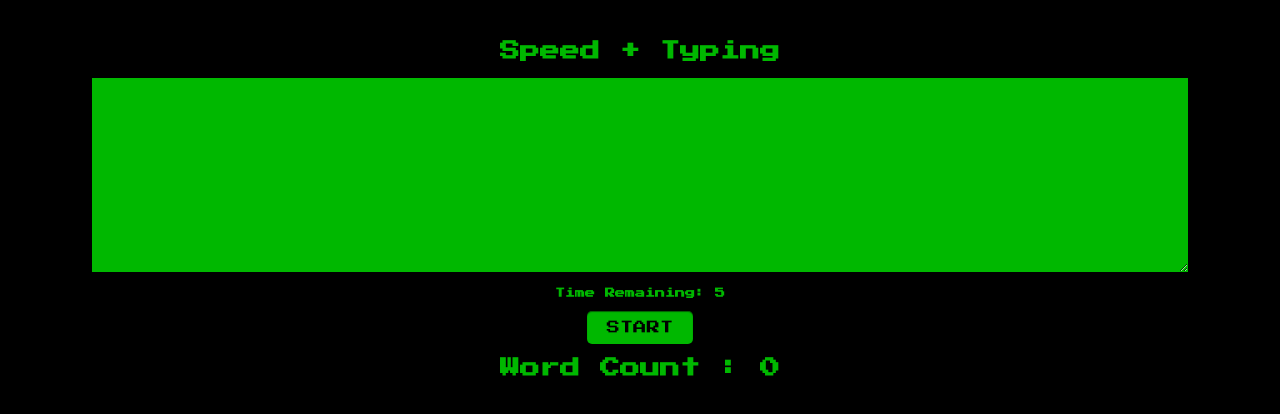
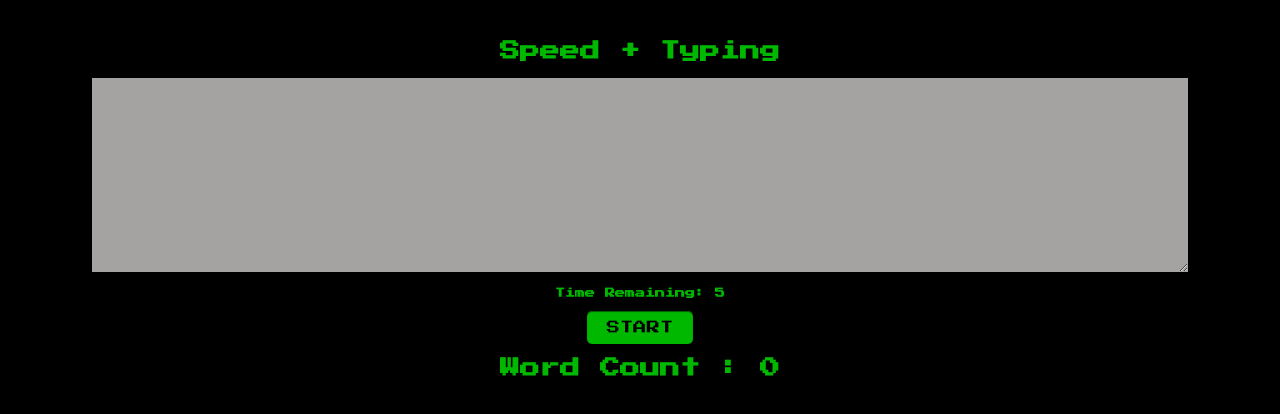
Before and after one commit to aadarsh10c/speed-typing-game, a React (Vite) app: page / in a window 1280 px wide. Shown: the top 414 px of the page. Built offline with nearby package versions, Linux system fonts and the light colour scheme.

Commit message:
Added disabled functionality to text area and button

```diff
--- a/src/App.jsx
+++ b/src/App.jsx
@@ -43,10 +43,12 @@ export default function App(){
                 name='track'
                 value={track}
                 onChange={handleChange}
+                disabled={!isTimeRemaining}
             />
             <h4>Time Remaining: {timeRemaining}</h4>
             <button
                 onClick={ startGame }
+                disabled={isTimeRemaining}
                 >Start</button>
             <h1>Word Count : {count}</h1>
         </div>
--- a/src/sass/_base.scss
+++ b/src/sass/_base.scss
@@ -50,6 +50,9 @@ html, body {
     }&:active{
         transform: translateY(1px);
     }
+    &:disabled{
+        cursor: not-allowed;
+    }
 }
 
 h1 {
@@ -66,4 +69,8 @@ textarea {
     height: 20rem;
     background: #00b800;
     padding: 1rem;
+    &:disabled{
+        background-color: #a5a2a2;
+    }
+
 }
```
